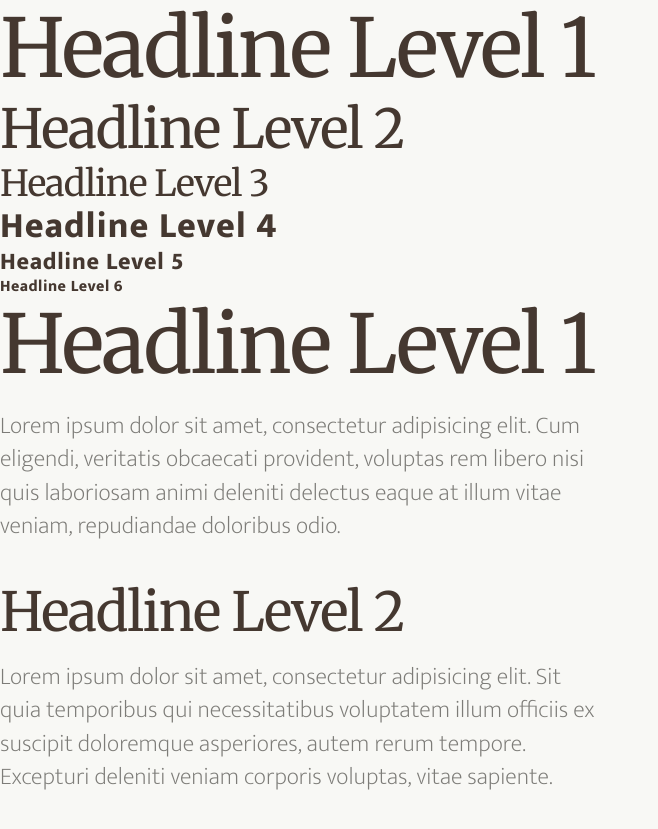
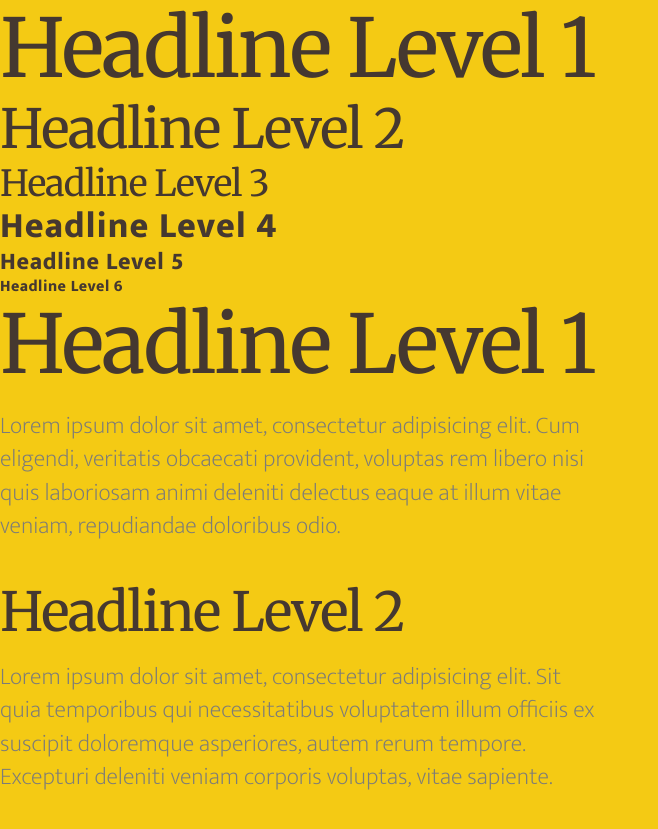
Before and after one commit to fergd/RoastRecon, a Jekyll site: the page built from typo.html, in a window 1280 px wide. Shown: the top 829 px of the page, without its empty margins (0-658 px from the left). Built offline with Jekyll 4.4.1, drawn with Linux system fonts in a browser that asks for light colours; nearby versions of some CDN libraries.

Commit message:
color theme worked on

```diff
--- a/_sass/_header.scss
+++ b/_sass/_header.scss
@@ -1,7 +1,6 @@
 header{
-	background: $white;
+	background: $yellow;
 	text-align: center;
-	// border-bottom: 1px solid $black;
 	padding: 10px;
 	@extend .flex-wrapper;
 	justify-content: center;
--- a/_sass/_index.scss
+++ b/_sass/_index.scss
@@ -27,7 +27,13 @@
 	@media screen and (max-width: $medium){
 		padding: 70px 30px;
 	}
-	background: $white;
+}
+.teaser.cell-13{
+	@include yellow-gradient($amnt: 50%, $vert: bottom);
+}
+.teaser.cell-15{
+	@include yellow-gradient($amnt: 40%, $vert: top);
+	box-shadow: 0px 60px 100px 0 rgba(244,202,20,0.2);
 }
 .map{
 	background-image: url('../images/mappy.png');
--- /dev/null
+++ b/_sass/_mixins.scss
@@ -0,0 +1,3 @@
+@mixin yellow-gradient($amnt: 50%, $vert: top){
+	background: linear-gradient(to $vert, $yellow $amnt, lighten($yellow, 10%));
+}
--- a/_sass/_team.scss
+++ b/_sass/_team.scss
@@ -6,7 +6,8 @@
 }
 .team-container{
 	padding-top: 20px;
-	background-color: $white;
+	@include yellow-gradient(10%);
+	box-shadow: 0px -60px 100px 0 rgba(244,202,20,0.2);
 	h3{
 		margin: 20px 0;
 	}
--- a/_sass/_theme.scss
+++ b/_sass/_theme.scss
@@ -1,5 +1,5 @@
 body{
-	background: $white;
+	background: $yellow;
 }
 a{
 	color: $yellow;
--- a/assets/css/main.scss
+++ b/assets/css/main.scss
@@ -7,6 +7,7 @@ $ms-ratio: 1.5;
 @import
 	"../_sass/normalize",
 	"../_sass/variables",
+	"../_sass/mixins",
 	"../_sass/color",
 	"../_sass/defaults",
 	"../_sass/typography",
```
